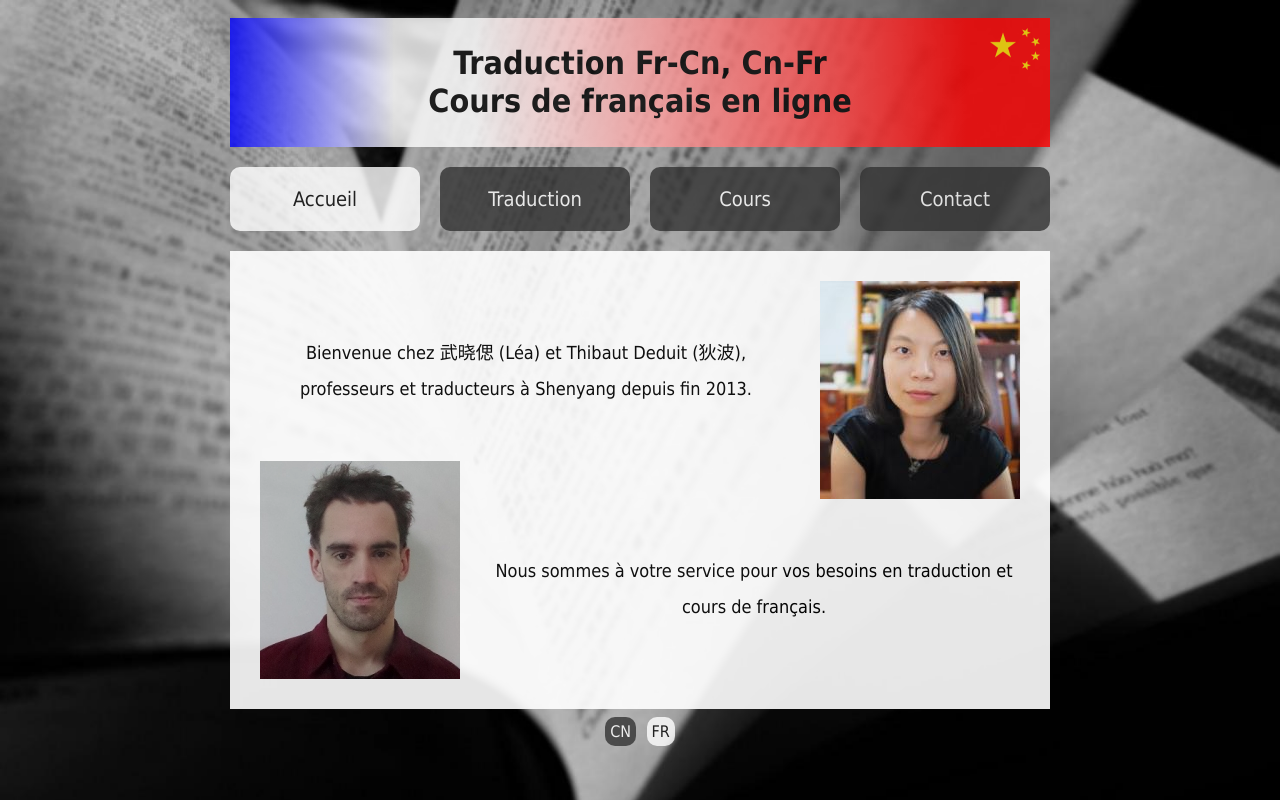
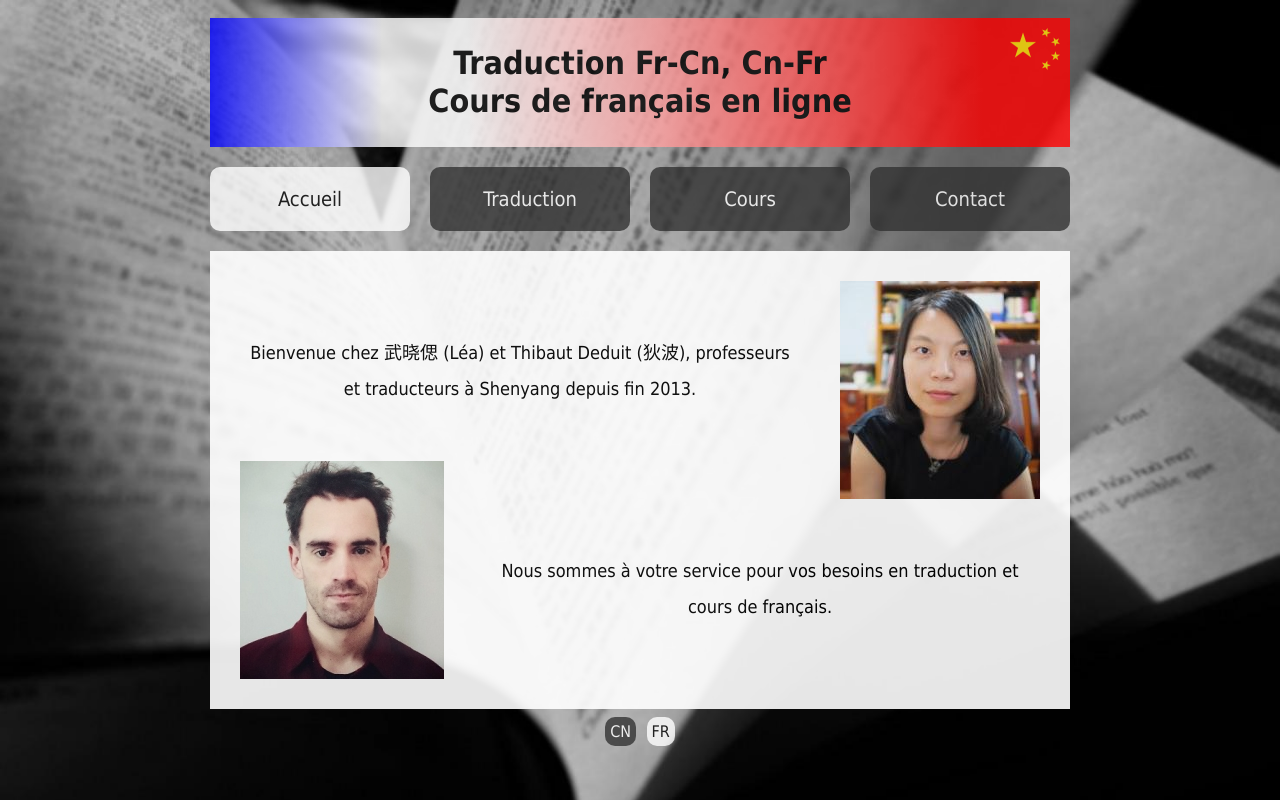
Before and after one commit to tiboded/website, a Flask app: page /fr/ in a window 1280 px wide. Run offline with Flask 2, Linux system fonts and the light colour scheme; some libraries are stand-ins or nearby versions.

Commit message:
complete

```diff
--- a/static/css.css
+++ b/static/css.css
@@ -12,7 +12,7 @@ header > #title {
 	text-align: center;
 	margin: 10px 10px 10px 10px;
 	padding: 5px 10px;
-	width: 800px;
+	width: 840px;
 	position: relative;
 }
 .stars {
@@ -27,7 +27,7 @@ nav > * {
 	text-align: center;
 	padding: 20px 10px;
 	margin: 10px;
-	width: 170px;
+	width: 180px;
 	font-size: 20px;
 	cursor: pointer;
 	border-radius: 10px;
@@ -47,7 +47,7 @@ main > * {
 	opacity: 0.9;
 	margin: 10px;
 	padding: 30px;
-	width: 760px;
+	width: 800px;
 }
 section {
 	display: none;
```
Also changed, not shown: static/tibo.jpg, static/tibo0.jpg (added).
